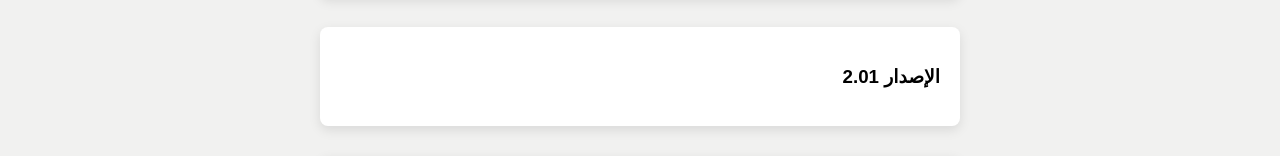
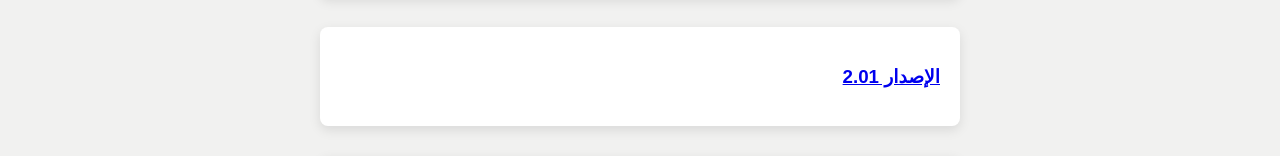
Before and after one commit to ALKUTEENY/tasks, a plain HTML site: page index.html in a window 1280 px wide. Shown: the part 263-419 px from the top of the page. Drawn offline with Linux system fonts and the light colour scheme.

Commit message:
Update index.html

```diff
--- a/index.html
+++ b/index.html
@@ -15,7 +15,7 @@
     </section>
     <section>
         <h3>
-            <a herf='update2/'>الإصدار 2.01</a>
+            <a href="update2/">الإصدار 2.01</a>
         </h3>
     </section>
     <section>
```
